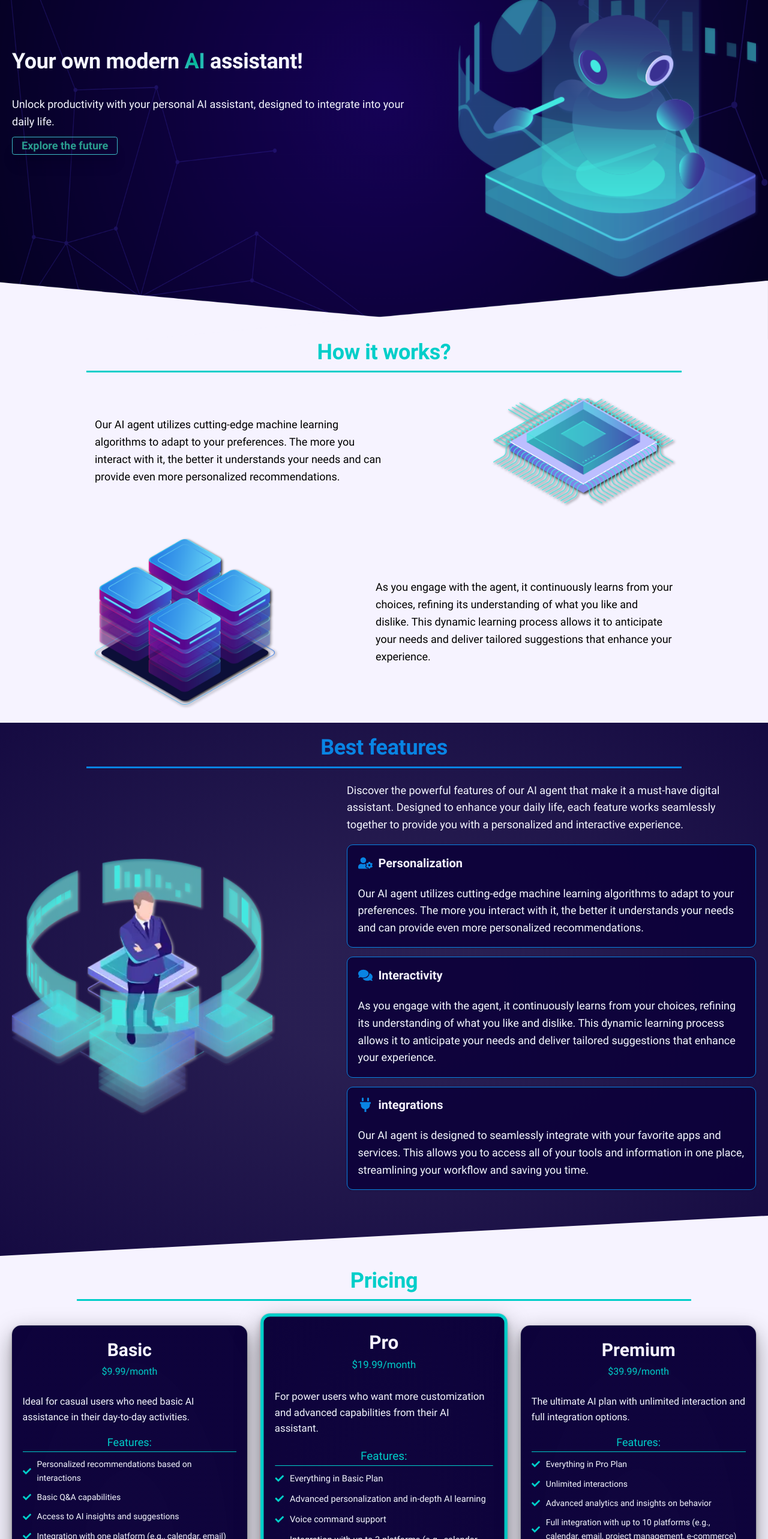
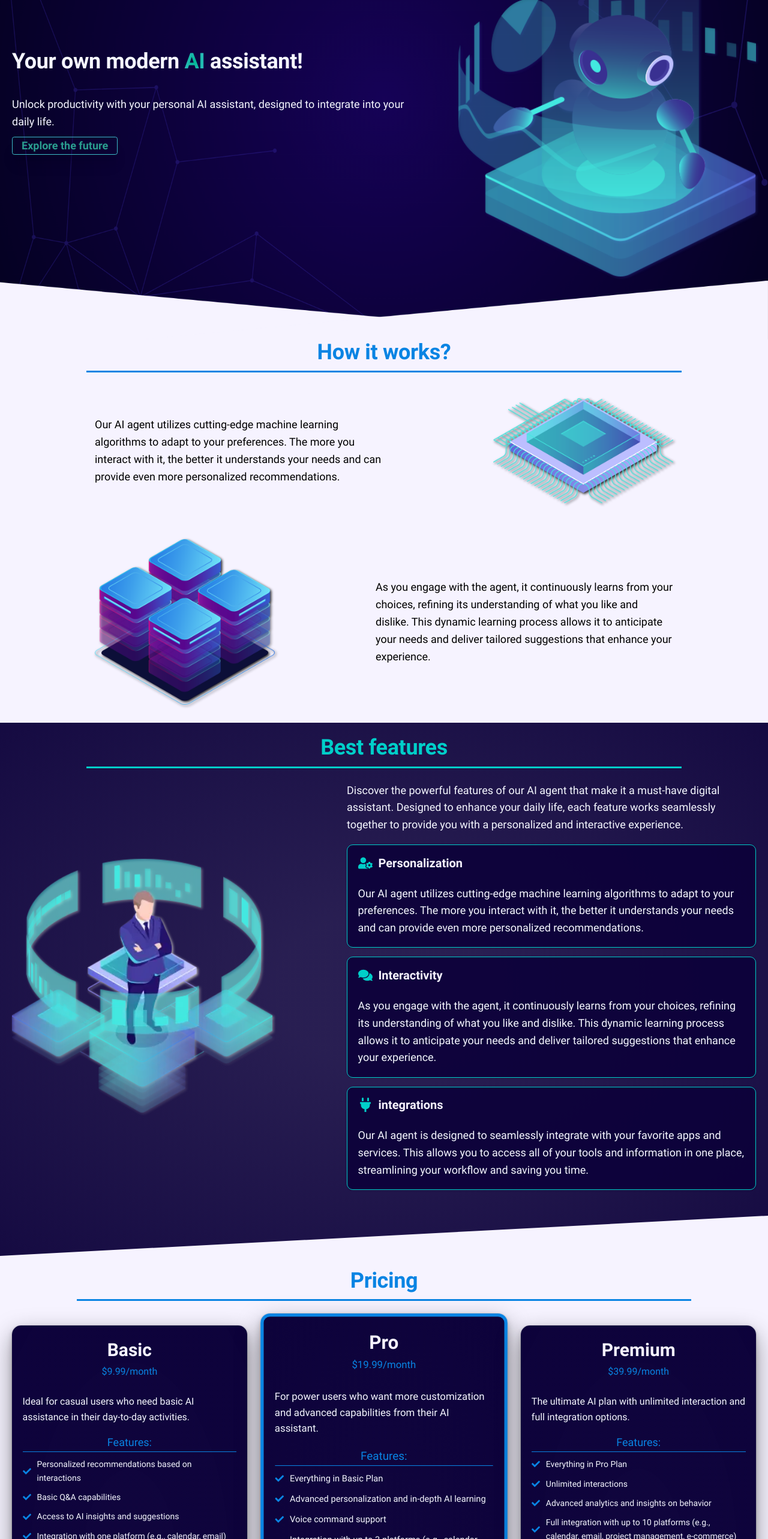
Before and after one commit to danilla-dev/Functional-form-module, a React (Vite) app in the folder client/: page / in a window 1280 px wide. Shown: the part 234-2800 px from the top of the page at 60% size. Built offline with nearby package versions, Linux system fonts and the light colour scheme.

Commit message:
New colors of cards and section headers.

```diff
--- a/client/src/components/MainSections/BestFeatures.jsx
+++ b/client/src/components/MainSections/BestFeatures.jsx
@@ -55,7 +55,7 @@ const BestFeatures = ({ display }) => {
 			bgGradient='radial( brand.300 20%, brand.350)'
 		>
 			<Stack maxW={1400} w='100%' align='center'>
-				<Heading as='h2' mb='0.5em' color='accent.300' textAlign='center' borderBottom='3px solid' w='80%' pb='.25em'>
+				<Heading as='h2' mb='0.5em' color='accent.200' textAlign='center' borderBottom='3px solid' w='80%' pb='.25em'>
 					Best features
 				</Heading>
 				<HStack justify='space-between' align='center' pos='relative'>
@@ -86,14 +86,14 @@ const BestFeatures = ({ display }) => {
 												<Card
 													bgColor='brand.300'
 													border='1px solid'
-													borderColor='accent.300'
+													borderColor='accent.200'
 													p='.5em'
 													borderRadius={10}
 													zIndex={10}
 												>
 													<CardHeader>
 														<HStack justify={!isDesktop && 'center'}>
-															<ListIcon as={Icon} color='accent.300' fontSize={24} />
+															<ListIcon as={Icon} color='accent.200' fontSize={24} />
 															<Heading as='h3' size='md' color='brand.100'>
 																{feature.header}
 															</Heading>
--- a/client/src/components/MainSections/Contact.jsx
+++ b/client/src/components/MainSections/Contact.jsx
@@ -36,7 +36,7 @@ const Contact = ({ display }) => {
 	return (
 		<Container m={0} centerContent p='2em 1em' minW='100%' pb='3em'>
 			<Stack maxW={1100} w='100%' align='center'>
-				<Heading as='h2' mb='0.5em' color='accent.200' textAlign='center' borderBottom='3px solid' w='80%' pb='.25em'>
+				<Heading as='h2' mb='0.5em' color='accent.300' textAlign='center' borderBottom='3px solid' w='80%' pb='.25em'>
 					Contact
 				</Heading>
 				<Stack direction='row' w='100%' justify='center' spacing='4em'>
@@ -61,14 +61,12 @@ const Contact = ({ display }) => {
 					>
 						<VStack spacing='2em'>
 							<FormControl isRequired>
-								<FormLabel fontSize={['sm', 'md']}>
-									Email address:
-								</FormLabel>
-								<Input type='email' />
+								<FormLabel fontSize={['sm', 'md']}>Email address:</FormLabel>
+								<Input type='email' borderColor='accent.300' />
 							</FormControl>
 							<FormControl isRequired>
 								<FormLabel fontSize={['sm', 'md']}>What's your inquiry about?</FormLabel>
-								<Select placeholder='Select subject'>
+								<Select placeholder='Select subject' borderColor='accent.300'>
 									{subjectsOptions.map((option, index) => (
 										<option key={index} value={option.value}>
 											{option.label}
@@ -78,7 +76,7 @@ const Contact = ({ display }) => {
 							</FormControl>
 							<FormControl isRequired>
 								<FormLabel fontSize={['sm', 'md']}>How can we help?</FormLabel>
-								<Textarea resize='vertical' maxH={250} />
+								<Textarea resize='vertical' maxH={250} borderColor='accent.300' />
 							</FormControl>
 							<Divider />
 							<ActionButton
--- a/client/src/components/MainSections/FAQ.jsx
+++ b/client/src/components/MainSections/FAQ.jsx
@@ -55,7 +55,7 @@ const FAQ = ({ display }) => {
 	return (
 		<Container m={0} p='3em 2em' pb='5em' centerContent minW='100%' position='relative'>
 			<Stack w='100%' maxW={1100} color='brand.100' align='center'>
-				<Heading as='h2' borderBottom='3px solid' w='100%' textAlign='center' mb='0.5em' pb='.25em' color='accent.300'>
+				<Heading as='h2' borderBottom='3px solid' w='100%' textAlign='center' mb='0.5em' pb='.25em' color='accent.200'>
 					FAQ
 				</Heading>
 				<Accordion
@@ -65,7 +65,7 @@ const FAQ = ({ display }) => {
 					borderRadius={10}
 					w='100%'
 					overflow='hidden'
-					borderColor='accent.300'
+					borderColor='accent.200'
 				>
 					{askQuestion.map((question, index) => {
 						return (
--- a/client/src/components/MainSections/HowItWorks.jsx
+++ b/client/src/components/MainSections/HowItWorks.jsx
@@ -15,7 +15,7 @@ const HowItWorks = ({ display }) => {
 	return (
 		<Container m={0} centerContent p='0 2em' minW='100%' pb='3em'>
 			<Stack maxW={1400} w='100%' align='center'>
-				<Heading as='h2' mb='0.5em' color='accent.200' textAlign='center' borderBottom='3px solid' w='80%' pb='.25em'>
+				<Heading as='h2' mb='0.5em' color='accent.300' textAlign='center' borderBottom='3px solid' w='80%' pb='.25em'>
 					How it works?
 				</Heading>
 				<VStack spacing='4em'>
--- a/client/src/components/MainSections/Pricing.jsx
+++ b/client/src/components/MainSections/Pricing.jsx
@@ -29,7 +29,7 @@ import ActionButton from '../common/ActionButton'
 const Features = ({ option }) => {
 	return (
 		<>
-			<Text color='accent.200' fontSize='lg' textAlign='center' m='.5em 0' borderBottom='1px solid'>
+			<Text color='accent.300' fontSize='lg' textAlign='center' m='.5em 0' borderBottom='1px solid'>
 				Features:
 			</Text>
 			<List spacing='1em'>
@@ -37,7 +37,7 @@ const Features = ({ option }) => {
 					return (
 						<ListItem key={index}>
 							<HStack align='center' spacing='0.5em'>
-								<ListIcon as={FaCheck} color='accent.200' fontSize={14} />
+								<ListIcon as={FaCheck} color='accent.300' fontSize={14} />
 								<Text color='brand.50' fontSize='sm'>
 									{feature}
 								</Text>
@@ -53,7 +53,7 @@ const Features = ({ option }) => {
 const Limits = ({ option }) => {
 	return (
 		<>
-			<Text color='accent.200' fontSize='lg' textAlign='center' m='.5em 0' borderBottom='1px solid'>
+			<Text color='accent.300' fontSize='lg' textAlign='center' m='.5em 0' borderBottom='1px solid'>
 				Limits:
 			</Text>
 			<List spacing='1em'>
@@ -61,7 +61,7 @@ const Limits = ({ option }) => {
 					return (
 						<ListItem key={index}>
 							<HStack align='center' spacing='0.5em'>
-								<ListIcon as={FaTimes} color='accent.200' fontSize={14} />
+								<ListIcon as={FaTimes} color='accent.300' fontSize={14} />
 								<Text color='brand.50' fontSize='md'>
 									{limit}
 								</Text>
@@ -82,7 +82,7 @@ const PricingCard = ({ option, display, key }) => {
 			<Card
 				bgColor='brand.300'
 				border={option.best && '5px solid'}
-				borderColor={option.best && 'accent.200'}
+				borderColor={option.best && 'accent.300'}
 				p='1em .5em'
 				borderRadius={15}
 				boxShadow='dark-lg'
@@ -95,7 +95,7 @@ const PricingCard = ({ option, display, key }) => {
 						<Heading as='h3' size='lg' color='brand.100' textAlign='center' m={0}>
 							{option.name}
 						</Heading>
-						<Text color='accent.200' fontSize='md' textAlign='center'>
+						<Text color='accent.300' fontSize='md' textAlign='center'>
 							${option.price}/month
 						</Text>
 					</Stack>
@@ -183,7 +183,7 @@ const Pricing = ({ display }) => {
 	return (
 		<Container m={0} p={0} pb='7em' centerContent minW='100%' position='relative'>
 			<Stack maxW={1400} w='100%' align='center' pt='2em' zIndex={10} position='relative'>
-				<Heading as='h2' mb='1em' color='accent.200' textAlign='center' borderBottom='3px solid' w='80%' pb='.25em'>
+				<Heading as='h2' mb='1em' color='accent.300' textAlign='center' borderBottom='3px solid' w='80%' pb='.25em'>
 					Pricing
 				</Heading>
 				<List w='100%'>
--- a/client/src/main.jsx
+++ b/client/src/main.jsx
@@ -100,6 +100,7 @@ const theme = extendTheme({
 			},
 			label: {
 				fontSize: ['sm', 'md'],
+				paddingTop: '0.5em',
 			},
 			textArea: {
 				padding: '1em',
```
